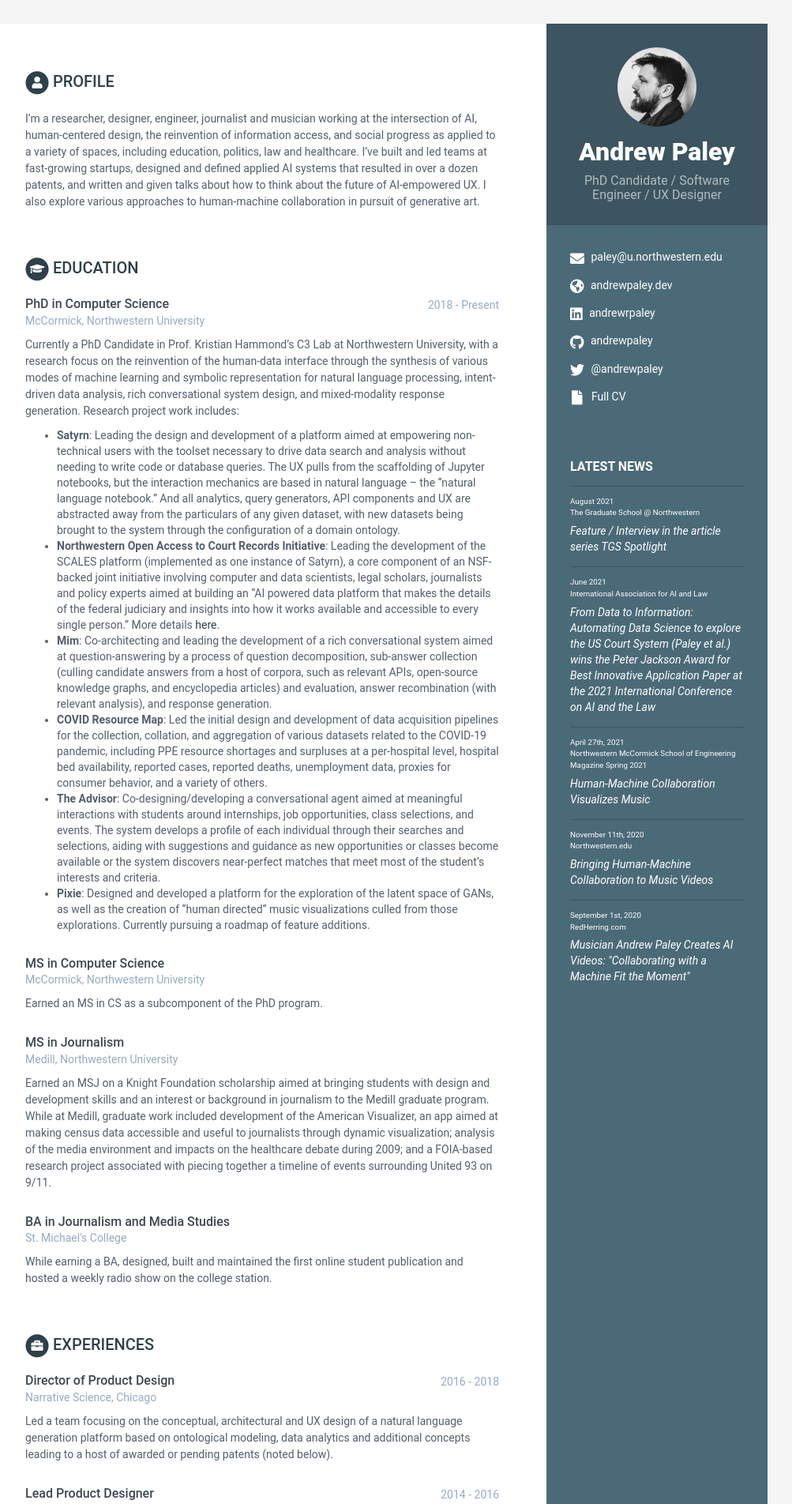
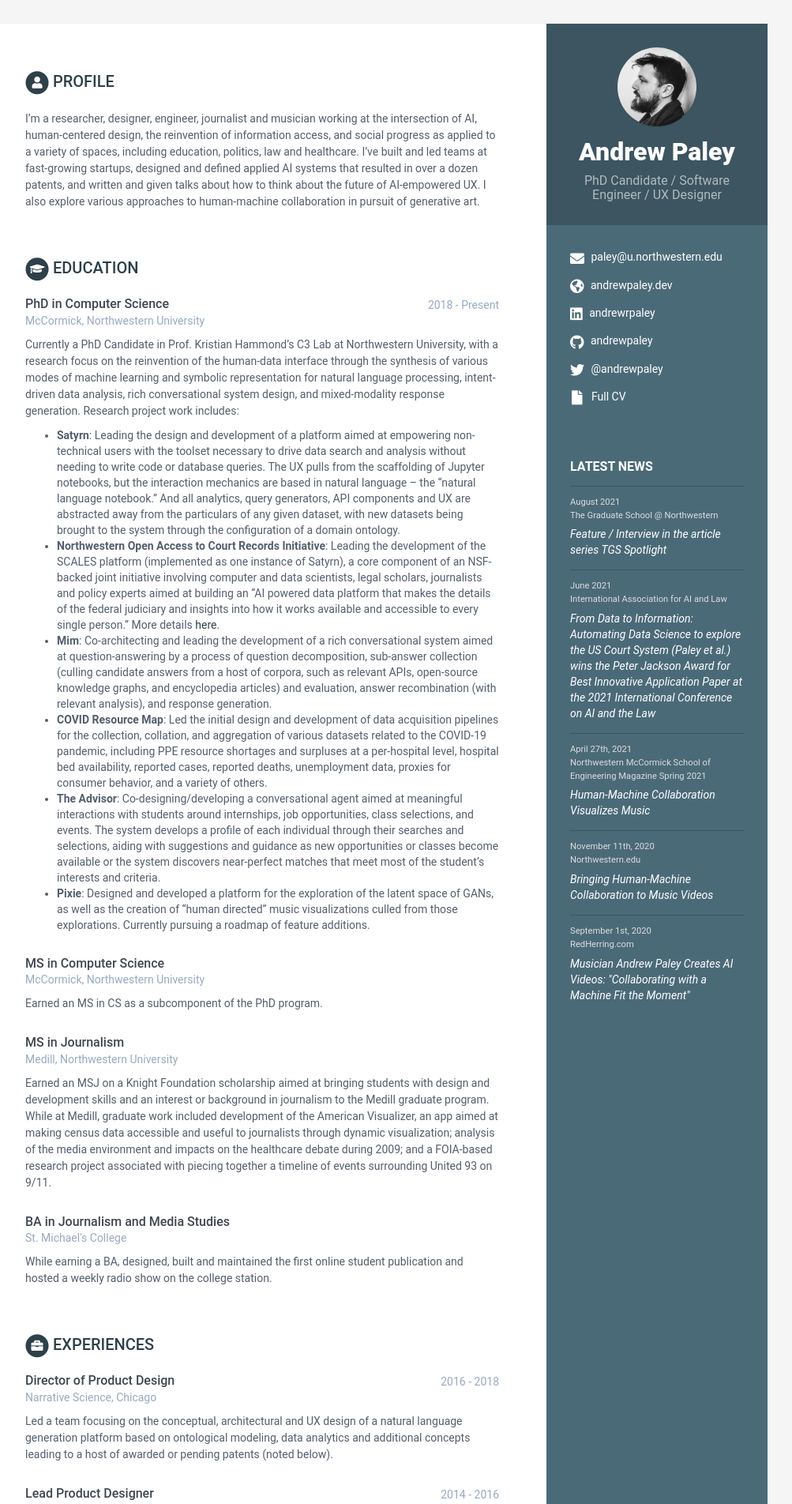
Before and after one commit to andrewpaley/andrewpaley.github.io, a Jekyll site: the page built from index.html, in a window 1280 px wide. Shown: the top 1904 px of the page at 79% size, without its empty margins (168-1171 px from the left). Built offline with Jekyll 4.4.1, drawn with Linux system fonts in a browser that asks for light colours.

Commit message:
layout tweaks

```diff
--- a/_sass/_base.scss
+++ b/_sass/_base.scss
@@ -172,8 +172,9 @@
 }
 
 .datestamp {
-  font-size: 0.7em;
+  font-size: 0.8em;
   margin-bottom: 5px;
+  color: #ddd;
 }
 
 .main-wrapper {
```
